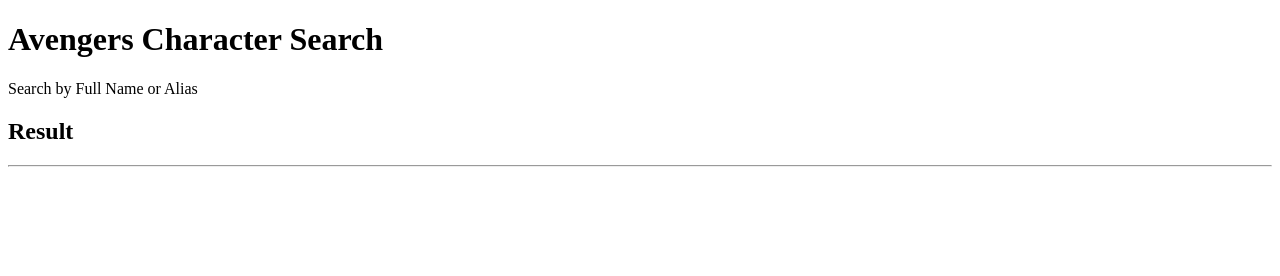
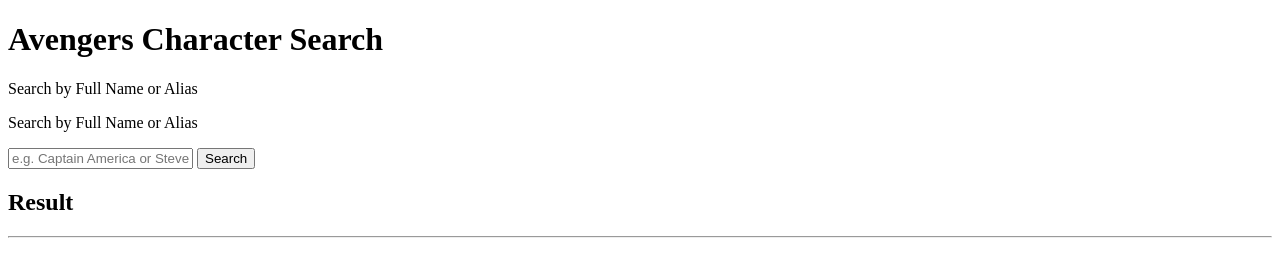
Before and after one commit to adoseofsam/info2180-lab4, a plain HTML site: page index.html in a window 1280 px wide. Drawn offline with Linux system fonts and the light colour scheme.

Commit message:
completed html

```diff
--- a/index.html
+++ b/index.html
@@ -13,6 +13,13 @@
             <main>
                 <div class = "para">
                     <p>Search by Full Name or Alias</p>
+                    <div class = "para">
+                        <p>Search by Full Name or Alias</p>
+                    </div>
+                    <form>
+                        <input type = "text" name = "query" id = "inputField" placeholder="e.g. Captain America or Steve Rogers">
+                        <button id = "btn">Search</button>
+                    </form>
                 <h2 class = "result">Result</h2>
                 <hr>
                 <div id = "result">
```
